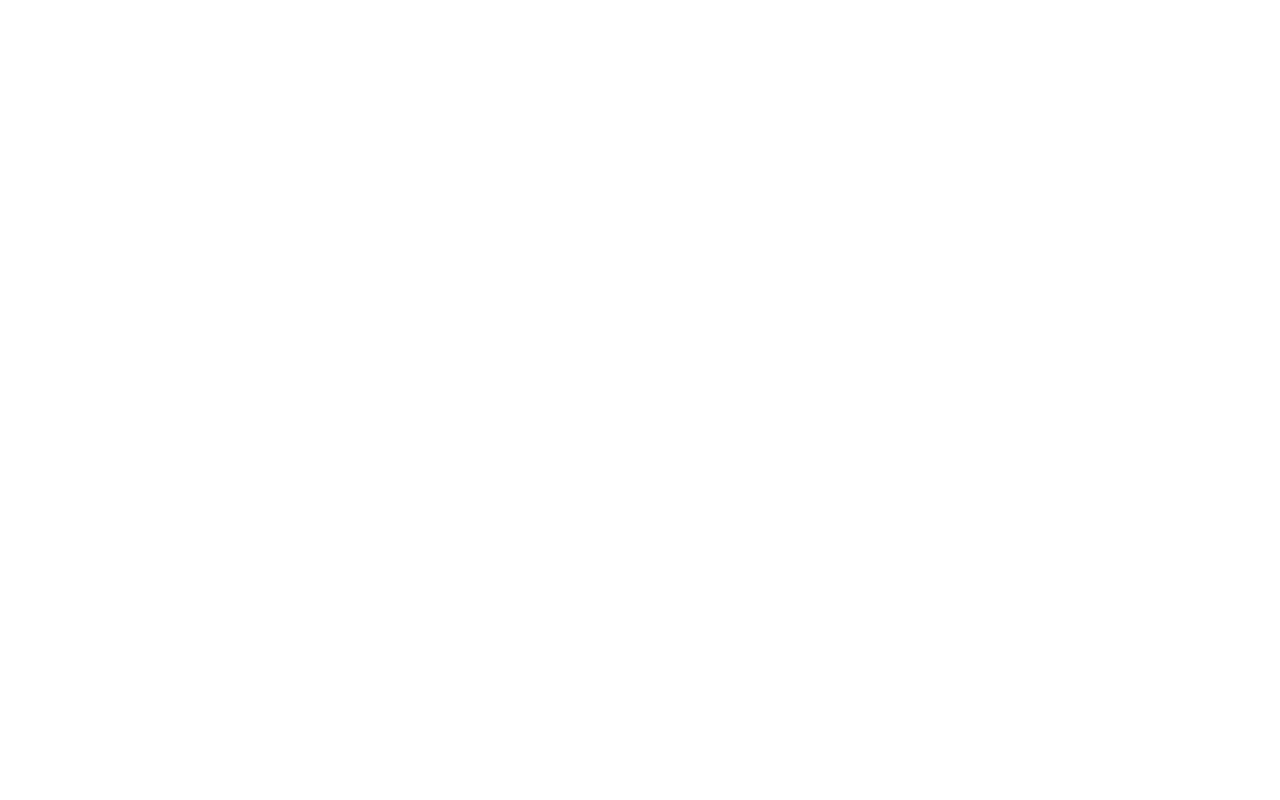
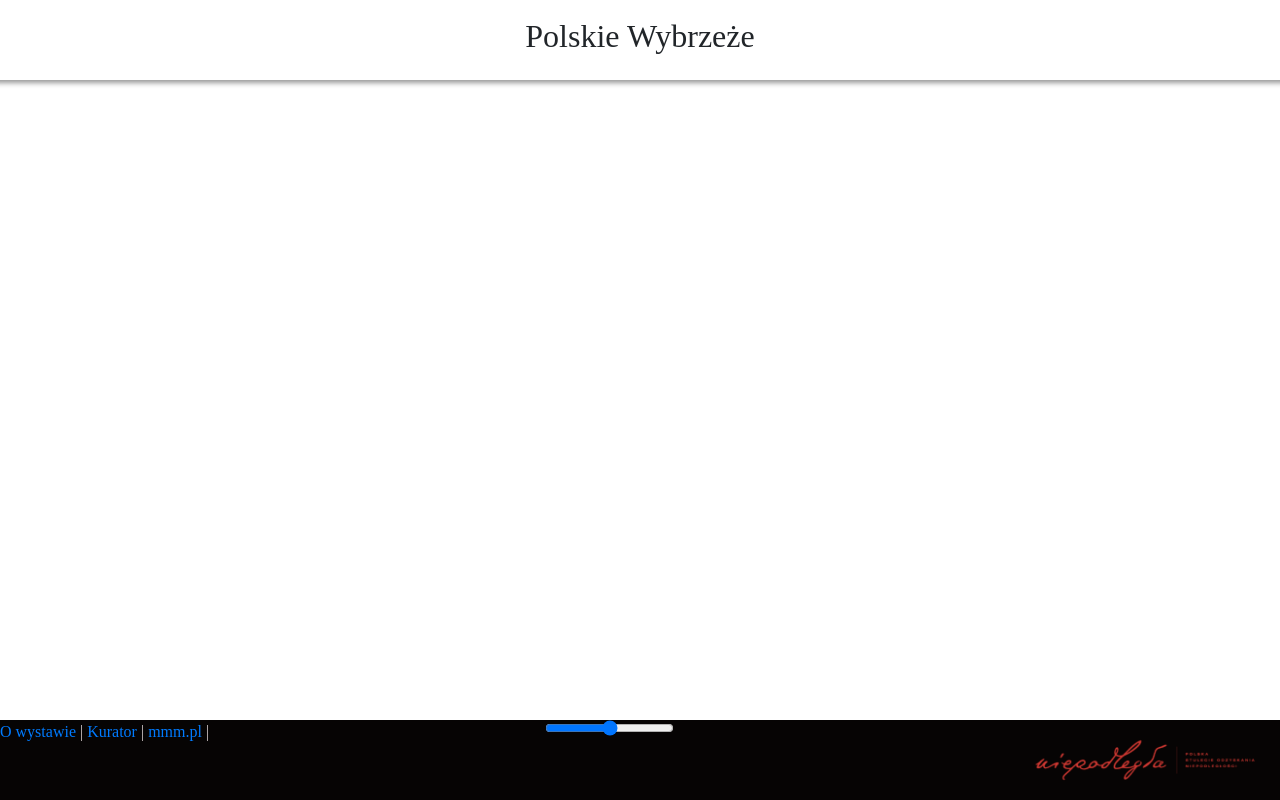
Before and after one commit to Dawid-Kwasowski/zadanie-testowe, a plain HTML site: page index.html in a window 1280 px wide. Drawn offline with nearby package versions, Linux system fonts and the light colour scheme.

Commit message:
add top and bottom panels with simple fadeIn animations

```diff
--- a/index.html
+++ b/index.html
@@ -12,11 +12,11 @@
 
    <div class="container-fluid">
       <div class="row">
-         <div class="col-12" >
+         <div class="col-12">
             <div class="intro">
                <div class="slide slide-top d-flex flex-column justify-content-end align-items-center">
-                  <header class="intro__header">
-                     <h2 class="intro__heading">Polskie Wybrzeże</h2>
+                  <header class="header">
+                     <h2>Polskie Wybrzeże</h2>
                      <p class="intro__description">w okresie między wojennym, <br> na archiwalnych zdjęciach i pocztówkach</p>
                      <div class="progress loader">
                         <div class="progress-bar loader__fill" role="progressbar" aria-valuenow="100" aria-valuemin="0" aria-valuemax="100"></div>
@@ -28,6 +28,23 @@
                </div>
             </div>
          </div>
+         <div class="top-panel d-flex align-items-center justify-content-center">
+            <header class="header">
+               <h2>Polskie Wybrzeże</h2>
+            </header>
+         </div>
+         <footer class="bottom-panel d-flex justify-content-between">
+            <nav>
+               <a href="#">O wystawie</a> |
+               <a href="#">Kurator</a> |
+               <a href="#">mmm.pl</a> |
+            </nav>
+            <div class="form-group">
+               <input type="range" class="form-control-range" id="formControlRange">
+            </div>
+         <img class="intro__image" src="/src/images/logo.png" alt="Niepodległa">
+
+         </footer>
       </div>
    </div>
 
--- a/src/assets/scss/_vars.scss
+++ b/src/assets/scss/_vars.scss
@@ -5,9 +5,16 @@ $black: hsl(0, 17%, 2%);
 // text
 $white: hsl(0, 10%, 82%);
 
+// measurement
+$panel-height: 80px;
+$panel-width: 100%;
+
 // mixins
-@mixin slideTo($direction) {
-   animation: $direction .5s ease-in forwards;
+@mixin slideTo(
+   $direction: 'top',
+   $delay: 0s,
+   ) {
+   animation: $direction .5s $delay ease-in forwards;
 
    @keyframes #{$direction} {
       // set value which depends from direction that slide should go
@@ -15,9 +22,10 @@ $white: hsl(0, 10%, 82%);
       @if $direction == 'top' {
          $value: -100%;
       }
-      @else {
+      @else if $direction == 'bottom' {
          $value: 100%;
       }
+
       from {
          transform: translateY(0);
          opacity: 1;
@@ -27,5 +35,13 @@ $white: hsl(0, 10%, 82%);
          opacity: 0;
       }
    }
+}
 
+@keyframes fadeIn {
+   from {
+      opacity: 0;
+   }
+   to {
+      opacity: 1;
+   }
 }
--- /dev/null
+++ b/src/assets/scss/components/_bottom-panel.scss
@@ -0,0 +1,11 @@
+.bottom-panel {
+   background: $black;
+   height: $panel-height;
+   width: $panel-width;
+   position: absolute;
+   bottom: 0;
+   left: 0;
+   color: $white;
+
+   animation: fadeIn .5s ease-in 2.5s both;
+}
--- a/src/assets/scss/components/_intro.scss
+++ b/src/assets/scss/components/_intro.scss
@@ -5,10 +5,6 @@ $bottom: 'bottom';
    position: absolute;
    color: white;
    width: 100%;
-   &__header {
-      text-align: center;
-      font-weight: 700;
-   }
 }
 
 .slide {
--- /dev/null
+++ b/src/assets/scss/components/_top-panel.scss
@@ -0,0 +1,8 @@
+.top-panel {
+   width: $panel-width;
+   height: $panel-height;
+   box-shadow: 0px 3px 5px #999;
+
+   // temporary animation for now
+   animation: fadeIn .5s ease-in 2.5s both;
+}
--- a/src/assets/scss/main.scss
+++ b/src/assets/scss/main.scss
@@ -1,9 +1,16 @@
 @import './vars';
 @import './components/intro';
+@import './components/top-panel';
+@import './components/bottom-panel';
 * {
    box-sizing: border-box;
    margin: 0;
    padding: 0;
+}
+
+.header {
+   font-weight: 700;
+   text-align: center;
 }
 
 .container-fluid {
--- a/src/js/loader.js
+++ b/src/js/loader.js
@@ -1,7 +1,7 @@
 const slideTo = direction => {
       const slideEl = document.querySelector(`.slide-${direction}`)
       slideEl.classList.add(`slide-${direction}--hide`)
-      console.log(`${direction} has new CSS class`)
+      // console.log(`${direction} has new CSS class`)
 }
 // symulation of loader / progress bar
 export const makeProgress = () => {
```
Also changed, not shown: src/assets/css/main.css, 1 other file.
